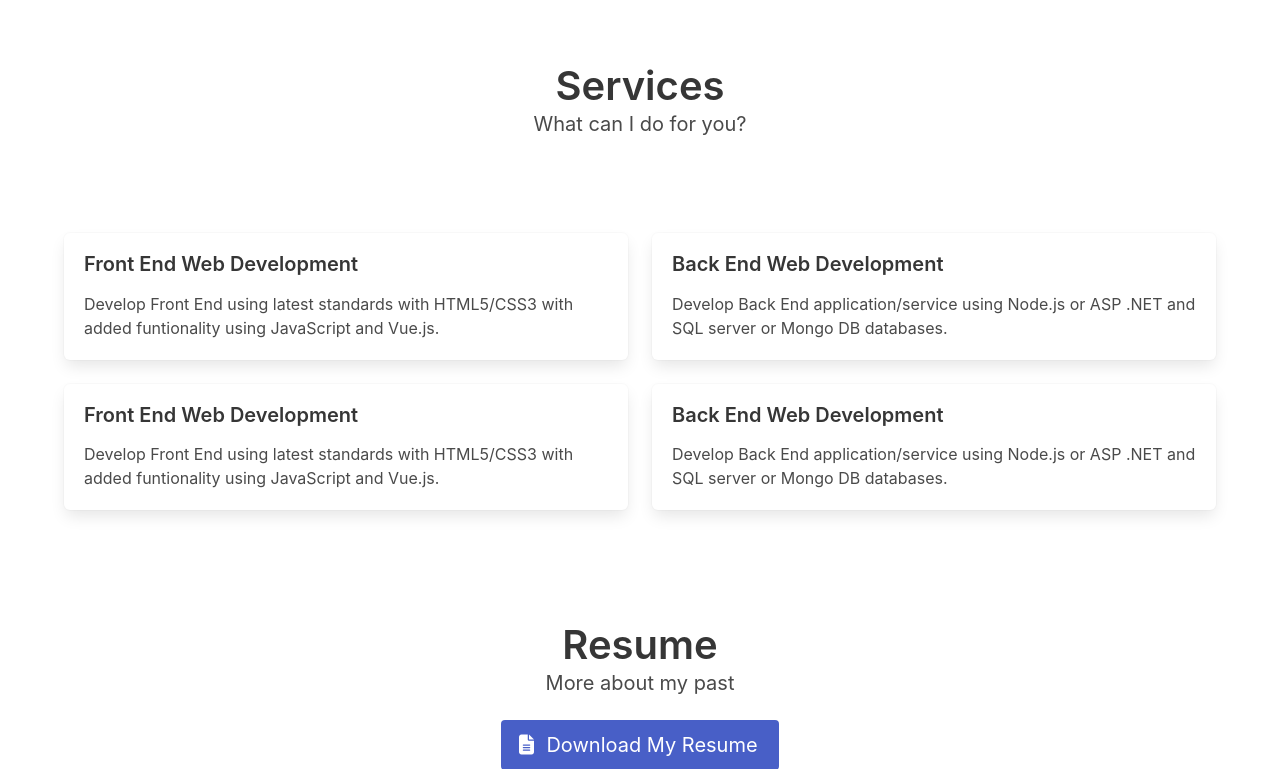
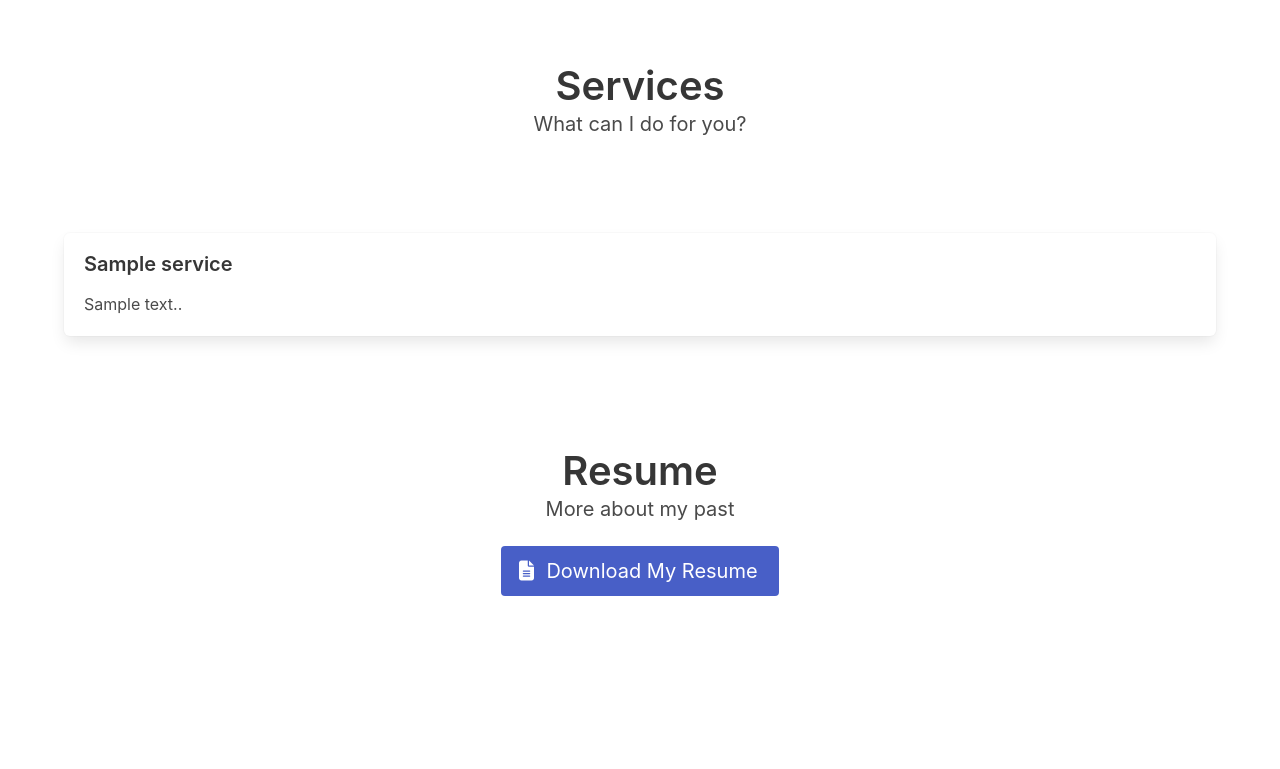
Before and after one commit to SimonOkello/portfolio, a Django app: template home/templates/home/index.html in a window 1280 px wide. Shown: the part 1525-2294 px from the top of the page. Run offline with Django 3.2, Linux system fonts and the light colour scheme; the template is opened without the code that fills it: most values are stand-ins (such as "Sample title", 1, 10 or a date in 2020); grey boxes labelled with a size stand in for pictures from a placeholder-image service; some libraries are stand-ins or nearby versions.

Commit message:
finish services section

```diff
--- a/home/admin.py
+++ b/home/admin.py
@@ -4,6 +4,8 @@ from django.contrib import admin
 from .models import (
     About,
     Skill,
+    Service,
 )
 admin.site.register(About)
 admin.site.register(Skill)
+admin.site.register(Service)
--- a/home/templates/home/index.html
+++ b/home/templates/home/index.html
@@ -127,45 +127,20 @@
         <h4 class="subtitle is-5">What can I do for you?</h4>
       </div>
       <div class="container">
-        <div class="columns">
+
+        <div class="columns is-multiline">
+          {% for service in services %}
           <div class="column">
             <div class="box">
               <div class="content">
-                <h4 class="title is-5">Front End Web Development</h4>
-                Develop Front End using latest standards with HTML5/CSS3 with added funtionality using JavaScript and
-                Vue.js.
+                <h4 class="title is-5">{{service.name}}</h4>
+                {{service.description}}.
               </div>
             </div>
           </div>
-          <div class="column">
-            <div class="box">
-              <div class="content">
-                <h4 class="title is-5">Back End Web Development</h4>
-                Develop Back End application/service using Node.js or ASP .NET and SQL server or Mongo DB databases.
-              </div>
-            </div>
-          </div>
+          {% endfor %}
         </div>
 
-        <div class="columns">
-          <div class="column">
-            <div class="box">
-              <div class="content">
-                <h4 class="title is-5">Front End Web Development</h4>
-                Develop Front End using latest standards with HTML5/CSS3 with added funtionality using JavaScript and
-                Vue.js.
-              </div>
-            </div>
-          </div>
-          <div class="column">
-            <div class="box">
-              <div class="content">
-                <h4 class="title is-5">Back End Web Development</h4>
-                Develop Back End application/service using Node.js or ASP .NET and SQL server or Mongo DB databases.
-              </div>
-            </div>
-          </div>
-        </div>
       </div>
     </section>
 
--- a/home/views.py
+++ b/home/views.py
@@ -4,12 +4,15 @@ from django.shortcuts import render
 from .models import (
     About,
     Skill,
+    Service,
 )
 
 
 def index(request):
     about = About.objects.all()
     skills = Skill.objects.all()
+    services = Service.objects.all()
 
-    context = {'about': about, 'skills': skills}
+    context = {'about': about, 'skills': skills,
+               'services': services}
     return render(request, 'home/index.html', context)
```
Also changed, not shown: home/models.py (+8 -0 lines), templates/includes/navigation.html (+20 -0 lines), home/migrations/0002_service.py (added).
